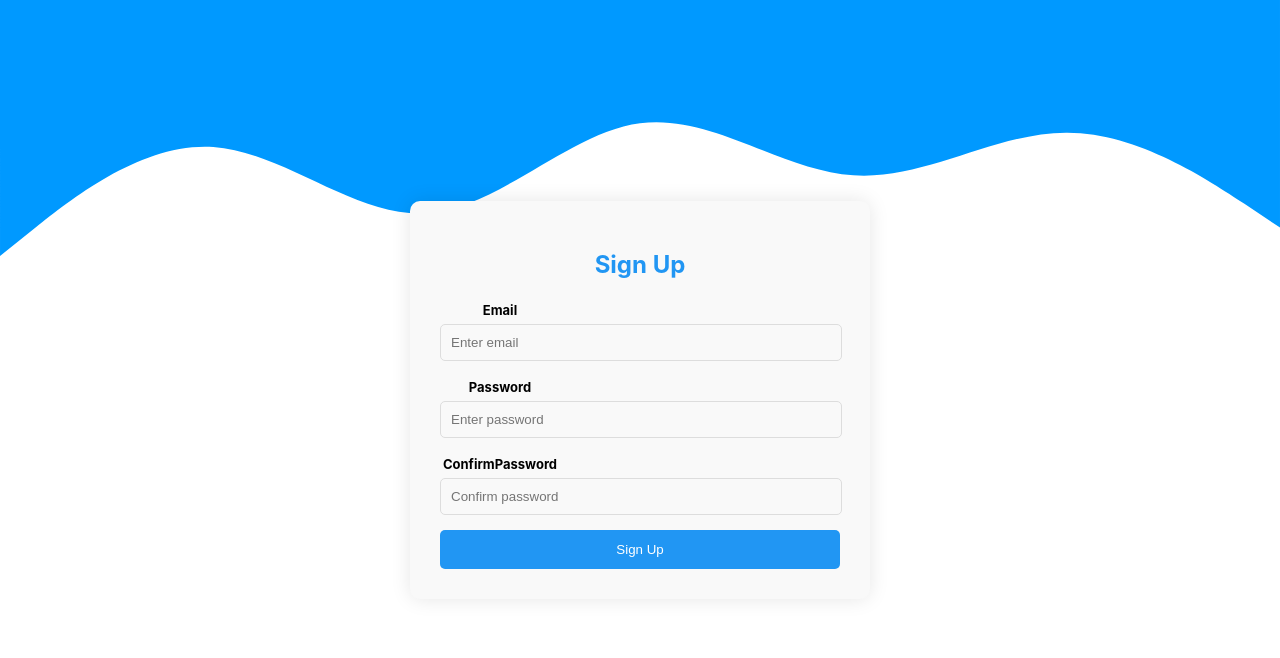
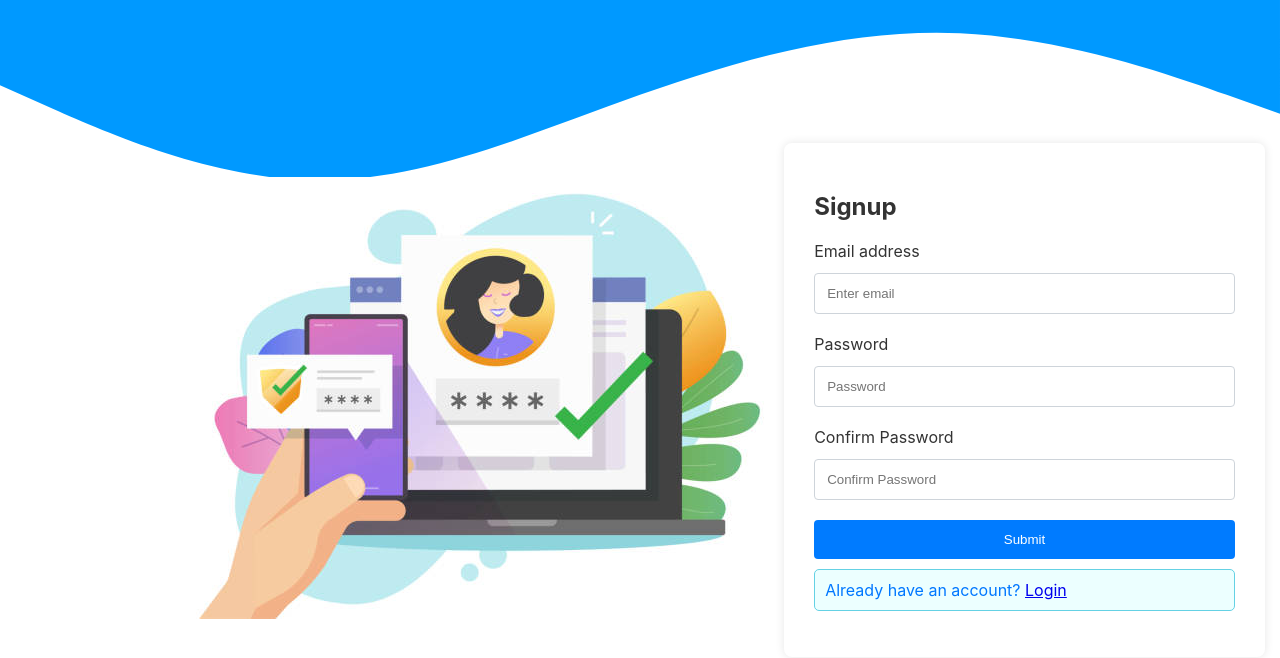
Before and after one commit to Ashutosh9599/mail-box-reactjs, a React (Create React App) app: page / in a window 1280 px wide. Shown: the top 658 px of the page. Built offline with nearby package versions, Linux system fonts and the light colour scheme.

Commit message:
update signup.js

```diff
--- a/package.json
+++ b/package.json
@@ -10,6 +10,7 @@
     "react": "^18.2.0",
     "react-bootstrap": "^2.10.1",
     "react-dom": "^18.2.0",
+    "react-router-dom": "^6.22.1",
     "react-scripts": "5.0.1",
     "web-vitals": "^2.1.4"
   },
--- a/src/App.js
+++ b/src/App.js
@@ -1,11 +1,14 @@
-import Signup from './Auth/Signup';
+import SignUpPage from './Auth/Signup';
+import { BrowserRouter as Router, Route, Routes } from 'react-router-dom';
 import './App.css';
 
 function App() {
   return (
-    <div className="App">
-      <Signup />
-    </div>
+    <Router>
+          <Routes>
+            <Route path="/" element={<SignUpPage />} />
+          </Routes>
+    </Router>
   );
 }
 
--- a/src/Auth/Signup.css
+++ b/src/Auth/Signup.css
@@ -1,83 +1,92 @@
-.signup-container {
-    position: relative;
+.signup-row {
     display: flex;
     justify-content: center;
     align-items: center;
     height: 100vh;
-    overflow: hidden;
   }
 
-.form-container {
-    position: relative;
-    z-index: 1;
-    width: 400px;
+  .signup-form {
+    width: 130%;
+    max-width: 500px;
     padding: 30px;
-    background-color: #f9f9f9;
-    border-radius: 10px;
-    box-shadow: 0 0 20px rgba(0, 0, 0, 0.1);
+    background-color: #ffffff;
+    border-radius: 8px;
+    box-shadow: 0 0 10px rgba(0, 0, 0, 0.1);
   }
 
-.form-header {
-    text-align: center;
-    margin-bottom: 20px;
+  .signup-img {
+    width: 100%;
+    height: 350%;
+    object-fit: cover;
+    border-radius: 8px;
   }
 
-.form-header h2 {
-    text-align: center;
-    color: #2196f3;
-    align-items: flex-end;
+  .right-part {
+    margin-right: 20px;
   }
 
-.form-group {
-    display: flex;
-    align-items: center;
-    margin-bottom: 20px;
-    justify-content: space-between; /* Aligns items to the start and end of the container */
+  .left-part {
+    margin-left: 20px;
   }
 
-.form-label {
-    font-size: small;
-    font-weight: bold;
-    margin-right: 280px;
+  .signup-form h2 {
+    font-size: 24px;
+    margin-bottom: 20px;
+    color: #333333;
   }
 
-.form-control {
-    flex: 1; /* Allows the control to take up remaining space */
-    padding: 10px;
-    width: 95%;
-    margin-top: 5px;
-    margin-bottom: 15px;
-    border: 1px solid #ddd;
-    border-radius: 5px;
-    background-color: #f9f9f9;
+  .signup-form label {
+    display: block;
+    font-size: 16px;
+    margin-bottom: 12px;
+    color: #333333;
   }
 
-.error-message {
+  .signup-form input {
+    width: 100%;
+    padding: 12px;
     margin-bottom: 20px;
+    border: 1px solid #ced4da;
+    border-radius: 4px;
+    box-sizing: border-box;
   }
 
-.signup-button {
+  .signup-form button {
     width: 100%;
     padding: 12px;
-    background-color: #2196f3;
-    color: #fff;
+    background-color: #007bff;
+    color: #ffffff;
     border: none;
-    border-radius: 5px;
+    border-radius: 4px;
     cursor: pointer;
-    transition: background-color 0.3s ease;
   }
 
-.signup-button:hover {
-    background-color: #1976d2;
+  .signup-form button:hover {
+    background-color: #0056b3;
   }
 
-.wave-background {
-    position: absolute;
-    top: 0;
+  .wave{
+    position: fixed;
+    bottom: 0;
     left: 0;
     width: 100%;
-    height: 100px;
-    background: linear-gradient(to top, #0099ff, #fff);
-    z-index: 0;
-    border-radius: 0 0 50% 50%;
+    height: 100%;
+    z-index: -1;
   }
+  .error-message {
+    color: #ff0000;
+    margin-top: 10px;
+    background-color: #ffecec;
+    padding: 10px;
+    border: 1px solid #ffb3b3;
+    border-radius: 5px;
+  }
+
+  .login-message {
+    color: #0077ff;
+    margin-top: 10px;
+    background-color: #ecffff;
+    padding: 10px;
+    border: 1px solid #64d1e4;
+    border-radius: 5px;
+  }
--- a/src/Auth/Signup.js
+++ b/src/Auth/Signup.js
@@ -1,35 +1,74 @@
-// Signup.js
 import React, { useState } from 'react';
-import { Form, Button, Alert } from 'react-bootstrap';
-import './Signup.css'; // Import CSS file
+import { Link } from 'react-router-dom';
+import { Row, Col, Form, Button } from 'react-bootstrap';
+import img1 from '../img/right.jpg';
+import './Signup.css';
 
-const Signup = () => {
+function SignupPage() {
   const [email, setEmail] = useState('');
   const [password, setPassword] = useState('');
   const [confirmPassword, setConfirmPassword] = useState('');
-  const [error, setError] = useState('');
+  const [error, setError] = useState(null);
 
-  const handleSignup = () => {
-    if (!email || !password || !confirmPassword) {
-      setError('Please fill in all fields.');
+  const handleSubmit = async (event) => {
+    event.preventDefault();
+
+    // Basic validation
+    if (!email || !password || password !== confirmPassword) {
+      setError('Please fill in all fields correctly.');
+      return;
     }
-     if (password !== confirmPassword) {
-      setError('Passwords do not match.');
+
+    try {
+      // Send request to Google Identity Toolkit API for login
+      const response = await fetch(
+        `https://identitytoolkit.googleapis.com/v1/accounts:signUp?key=AIzaSyD56YNYrpiTJXSOIMFIbA23CwnQQytqfpY`,
+        {
+          method: 'POST',
+          headers: {
+            'Content-Type': 'application/json',
+          },
+          body: JSON.stringify({
+            email,
+            password,
+            returnSecureToken: true,
+          }),
+        }
+      );
+
+      if (!response.ok) {
+        const errorData = await response.json();
+        throw new Error(errorData.error.message);
+      }
+
+      // Login successful
+      setError(null);
+      // Clear input fields
+      setEmail('');
+      setPassword('');
+      setConfirmPassword('');
+      // Redirect user to dashboard or perform other actions
+    } catch (error) {
+      setError(error.message);
     }
   };
 
   return (
-    <div className="signup-container">
-      <div className="wave-background">
-      <svg xmlns="http://www.w3.org/2000/svg" viewBox="0 0 1440 320"><path fill="#0099ff" fill-opacity="1" d="M0,288L40,256C80,224,160,160,240,165.3C320,171,400,245,480,240C560,235,640,149,720,138.7C800,128,880,192,960,197.3C1040,203,1120,149,1200,149.3C1280,149,1360,203,1400,229.3L1440,256L1440,0L1400,0C1360,0,1280,0,1200,0C1120,0,1040,0,960,0C880,0,800,0,720,0C640,0,560,0,480,0C400,0,320,0,240,0C160,0,80,0,40,0L0,0Z"></path></svg>
+    <div>
+      <div className="wave">
+        <svg xmlns="http://www.w3.org/2000/svg" viewBox="0 0 1440 320">
+          <path fill="#0099ff" fillOpacity="1" d="M0,96L60,122.7C120,149,240,203,360,202.7C480,203,600,149,720,106.7C840,64,960,32,1080,37.3C1200,43,1320,85,1380,106.7L1440,128L1440,0L1380,0C1320,0,1200,0,1080,0C960,0,840,0,720,0C600,0,480,0,360,0C240,0,120,0,60,0L0,0Z"></path>
+        </svg>
       </div>
-      <div className="form-container">
-        <div className="form-header">
-          <h2>Sign Up</h2>
-        </div>
-        <Form>
-          <Form.Group controlId="formEmail">
-            <Form.Label>Email</Form.Label>
+      <Row className="signup-row">
+        <Col md={6} className="left-part">
+          <img src={img1} alt="Signup" className="signup-img" />
+        </Col>
+        <Col md={6} className="right-part">
+          <Form className="signup-form" onSubmit={handleSubmit}>
+            <h2 className="form-heading">Signup</h2>
+            <Form.Group controlId="formBasicEmail">
+              <Form.Label>Email address</Form.Label>
               <Form.Control
                 type="email"
                 placeholder="Enter email"
@@ -38,35 +77,38 @@ const Signup = () => {
               />
             </Form.Group>
 
-          <Form.Group controlId="formPassword">
+            <Form.Group controlId="formBasicPassword">
               <Form.Label>Password</Form.Label>
               <Form.Control
                 type="password"
-              placeholder="Enter password"
+                placeholder="Password"
                 value={password}
                 onChange={(e) => setPassword(e.target.value)}
               />
             </Form.Group>
 
-          <Form.Group controlId="formConfirmPassword">
-            <Form.Label>ConfirmPassword</Form.Label>
+            <Form.Group controlId="formBasicConfirmPassword">
+              <Form.Label>Confirm Password</Form.Label>
               <Form.Control
                 type="password"
-              placeholder="Confirm password"
+                placeholder="Confirm Password"
                 value={confirmPassword}
                 onChange={(e) => setConfirmPassword(e.target.value)}
               />
             </Form.Group>
 
-          {error && <Alert variant="danger" className="error-message">{error}</Alert>}
-
-          <Button variant="primary" onClick={handleSignup} className='signup-button'>
-            Sign Up
+            <Button variant="primary" type="submit">
+              Submit
             </Button>
+            <p className="login-message">
+              Already have an account? <Link to="/">Login</Link>
+            </p>
+            {error && <p className="error-message">{error}</p>}
           </Form>
-      </div>
+        </Col>
+      </Row>
     </div>
   );
-};
+}
 
-export default Signup;
+export default SignupPage;
```
Also changed, not shown: src/img/right.jpg (added), 1 other file (tests, documents, lock files or other folders). Lines whose indentation alone changed are shown as unchanged.
